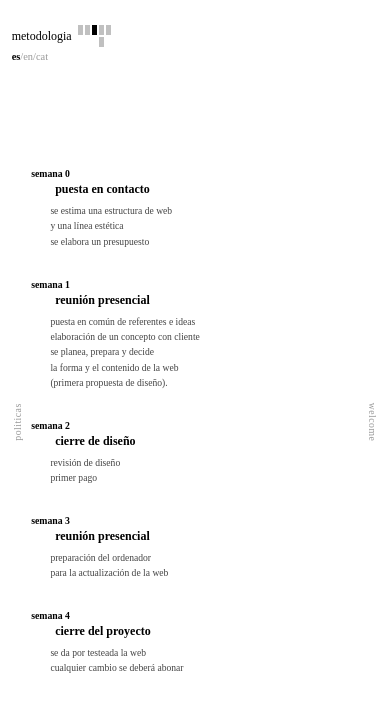
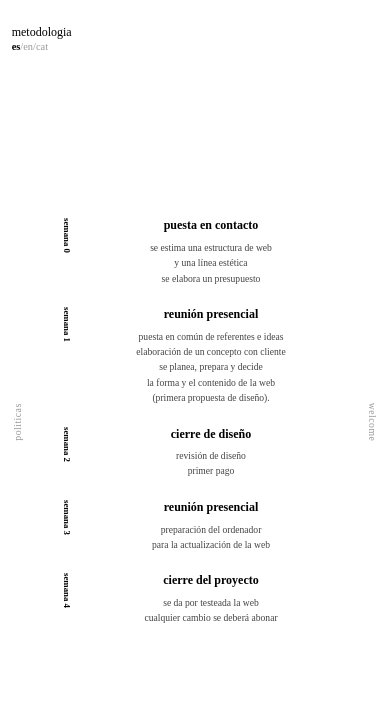
Before and after one commit to meowrhino/studio, a plain HTML site: page index.html in a window 390 px wide. Both pictures are taken after a click on the button "metodologia". Drawn offline with Linux system fonts and the light colour scheme; a web font is replaced by a local one.

Commit message:
fin metodologia!

```diff
--- a/script.js
+++ b/script.js
@@ -126,8 +126,10 @@ async function renderizarContenido() {
     const pasosHTML = data.metodologia.pasos.map((paso, i) => `
       <div class="metodo-paso" style="${gridPlacements[i]}">
         <span class="metodo-semana">${paso.semana}</span>
-        <h3>${paso.titulo}</h3>
-        <p>${paso.descripcion.replace(/\n/g, "<br>")}</p>
+        <div class="metodo-texto">
+          <h3>${paso.titulo}</h3>
+          <p>${paso.descripcion.replace(/\n/g, "<br>")}</p>
+        </div>
       </div>
     `).join("");
 
@@ -224,22 +226,7 @@ function actualizarHeader() {
   const pageBtn = headerEl.querySelector(".header-pagename");
   const nombre = getNombrePagina();
 
-  // Build small inline minimap
-  let minimapHTML = `<span class="header-minimap" style="grid-template-columns:repeat(5,1fr);grid-template-rows:repeat(2,1fr);">`;
-  for (let y = 0; y < grid.length; y++) {
-    for (let x = 0; x < grid[y].length; x++) {
-      const activa = (y === posY && x === posX) ? " activa" : "";
-      const invis = grid[y][x] === 0 ? " invisible" : "";
-      // Aspect ratio: use device proportions
-      const aspect = window.innerWidth / window.innerHeight;
-      const cellW = Math.round(Math.max(5, Math.min(10, 7 * aspect)));
-      const cellH = Math.round(Math.max(5, Math.min(10, 7 / aspect)));
-      minimapHTML += `<span class="header-minimap-cell${activa}${invis}" style="width:${cellW}px;height:${cellH}px;"></span>`;
-    }
-  }
-  minimapHTML += `</span>`;
-
-  pageBtn.innerHTML = `${nombre} ${minimapHTML}`;
+  pageBtn.textContent = nombre;
 
   // Update langs
   const langsDiv = headerEl.querySelector(".header-langs");
@@ -278,11 +265,13 @@ function crearOverlay() {
       cell.dataset.y = y;
       cell.dataset.x = x;
 
-      // Expanded cells also match device aspect ratio
-      const aspect = window.innerWidth / window.innerHeight;
-      const baseSize = Math.min(window.innerWidth * 0.12, 120);
-      cell.style.width = `${Math.round(baseSize * Math.min(aspect, 1.5))}px`;
-      cell.style.height = `${Math.round(baseSize / Math.max(aspect, 0.67))}px`;
+      // Match device aspect ratio: wider on landscape, taller on portrait
+      const vw = window.innerWidth;
+      const vh = window.innerHeight;
+      const aspect = vw / vh;
+      const base = Math.min(vw * 0.12, 120);
+      cell.style.width = `${Math.round(base)}px`;
+      cell.style.height = `${Math.round(base / aspect)}px`;
 
       if (grid[y][x] === 0) {
         cell.classList.add("invisible");
--- a/style.css
+++ b/style.css
@@ -11,6 +11,7 @@ html, body {
   box-sizing: border-box;
   font-family: "Inknut Antiqua", serif;
   font-weight: 400;
+  line-height: 1.3;
   scroll-behavior: smooth;
   background: #ffffff;
   color: #000000;
@@ -78,6 +79,7 @@ p, h1, h2, h3 {
   left: 3dvw;
   z-index: 100;
   font-family: "Inknut Antiqua", serif;
+  line-height: 1;
 }
 
 .header-pagename {
@@ -98,30 +100,8 @@ p, h1, h2, h3 {
   color: #555;
 }
 
-/* Small minimap inline next to page name */
-.header-minimap {
-  display: inline-grid;
-  gap: 2px;
-  vertical-align: middle;
-}
-
-.header-minimap-cell {
-  width: clamp(5px, 0.5dvw, 8px);
-  background: #c0c0c0;
-  border: none;
-  padding: 0;
-}
-
-.header-minimap-cell.activa {
-  background: #000000;
-}
-
-.header-minimap-cell.invisible {
-  visibility: hidden;
-}
-
 .header-langs {
-  margin-top: 0.4em;
+  margin-top: 0.2em;
   font-size: clamp(0.65rem, 0.85dvw, 0.85rem);
   color: #999;
   display: flex;
@@ -309,7 +289,7 @@ p, h1, h2, h3 {
 .statement-content {
   text-align: center;
   max-width: 800px;
-  line-height: 2;
+  line-height: 1.6;
   font-size: clamp(0.85rem, 1.2dvw, 1.15rem);
 }
 
@@ -387,28 +367,28 @@ p, h1, h2, h3 {
   .metodo-zigzag {
     display: flex;
     flex-direction: column;
-    gap: 3.5dvh;
+    align-items: center;
+    gap: 2.5dvh;
+  }
+
+  .metodo-paso {
+    text-align: center;
+    padding-left: 2em;
+    position: relative;
+    width: 75%;
+    max-width: 320px;
   }
 
   .metodo-paso .metodo-semana {
     display: block;
-    font-size: clamp(0.6rem, 2.5dvw, 0.75rem);
+    font-size: clamp(0.55rem, 2dvw, 0.7rem);
     font-weight: 700;
-    margin-bottom: 0.3em;
-    padding-left: 0;
-  }
-
-  .metodo-paso {
-    text-align: left;
-    padding-left: 0;
-  }
-
-  .metodo-paso h3 {
-    padding-left: 2em;
-  }
-
-  .metodo-paso p {
-    padding-left: 2em;
+    white-space: nowrap;
+    position: absolute;
+    left: 0;
+    top: 0;
+    transform: rotate(90deg);
+    transform-origin: top left;
   }
 
   .metodo-timeline-bar {
@@ -423,7 +403,7 @@ p, h1, h2, h3 {
 .pricing-content {
   text-align: center;
   max-width: 750px;
-  line-height: 2;
+  line-height: 1.6;
 }
 
 .pricing-content h2 {
@@ -461,7 +441,7 @@ p, h1, h2, h3 {
 .politicas-content {
   text-align: center;
   max-width: 800px;
-  line-height: 2;
+  line-height: 1.6;
   font-size: clamp(0.8rem, 1.1dvw, 1rem);
 }
 
```
